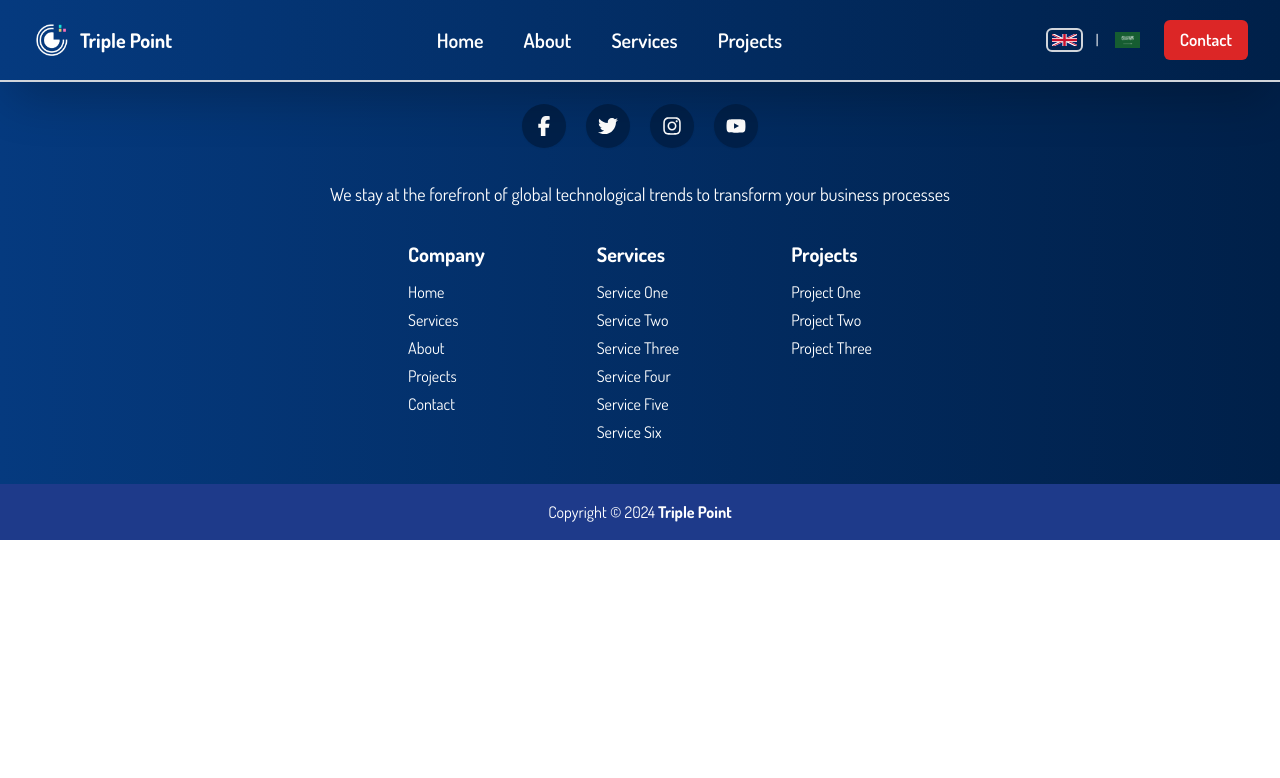
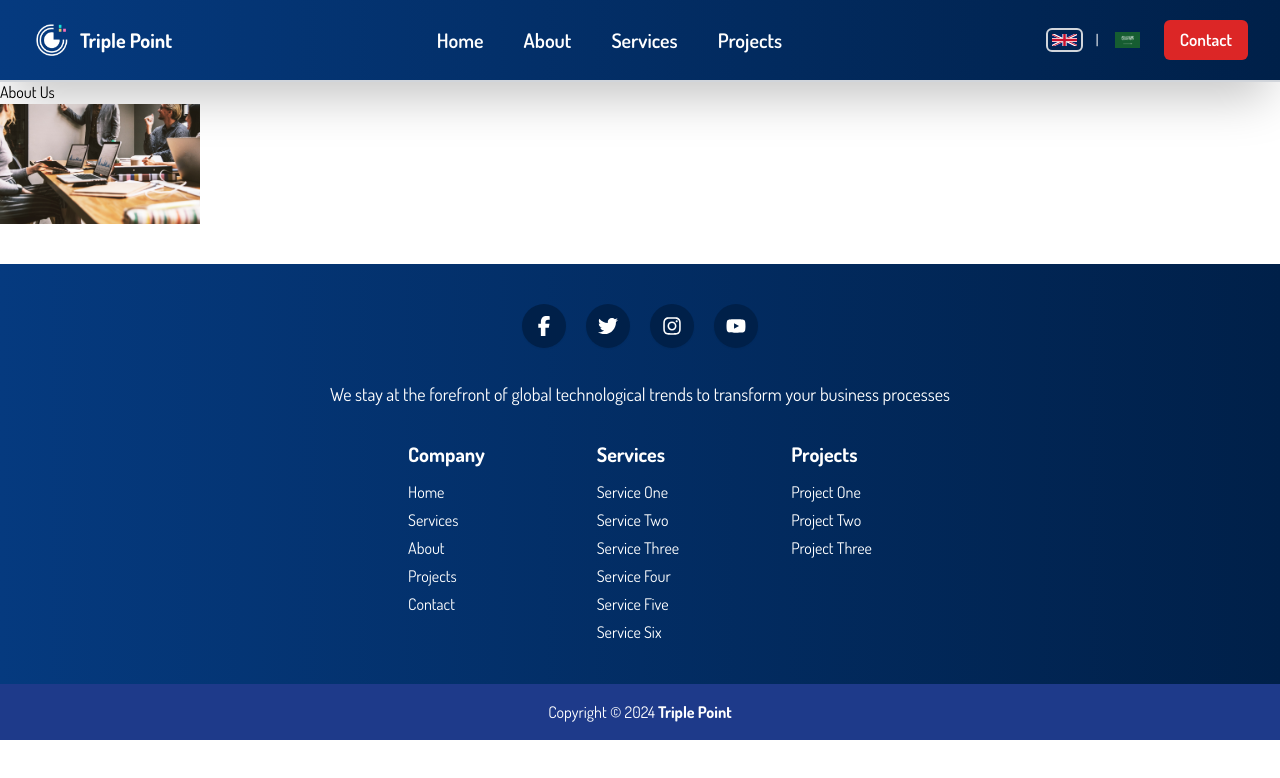
Before and after one commit to ahmedmangood/triple-point, a Next.js app: page /en/about in a window 1280 px wide. Shown: the top 778 px of the page. Built offline with nearby package versions, Linux system fonts and the light colour scheme.

Commit message:
add google search console

```diff
--- a/app/[locale]/about/page.tsx
+++ b/app/[locale]/about/page.tsx
@@ -1,7 +1,15 @@
+import Image from "next/image";
 import React from "react";
 
 function About() {
-  return <div>page</div>;
+  return (
+    <main className="mt-20">
+      <h1>About Us</h1>
+      <div>
+        <Image src={"/photos/about.jpg"} alt="about" height={200} width={200} />
+      </div>
+    </main>
+  );
 }
 
 export default About;
--- a/app/[locale]/layout.tsx
+++ b/app/[locale]/layout.tsx
@@ -31,6 +31,9 @@ export const metadata: Metadata = {
   title: "Triple Point",
   description:
     "Triple Point Empowering businesses through modern technology - IT consulting and integrated services ",
+  verification: {
+    google: "_wwZLK5cIzbkVgU35JdIHF7PDfTPmWEoQSU9AQUDdGM",
+  },
 };
 
 export default async function LocaleLayout({
```
